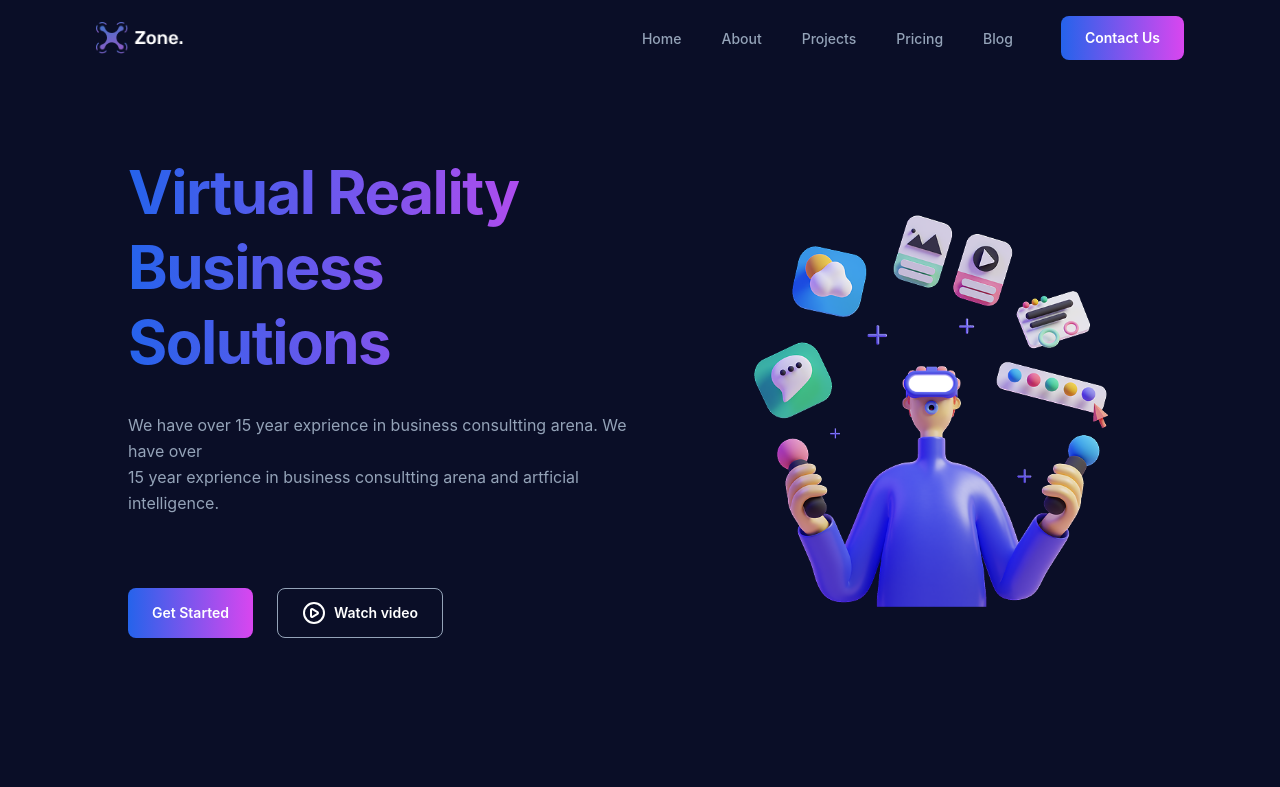
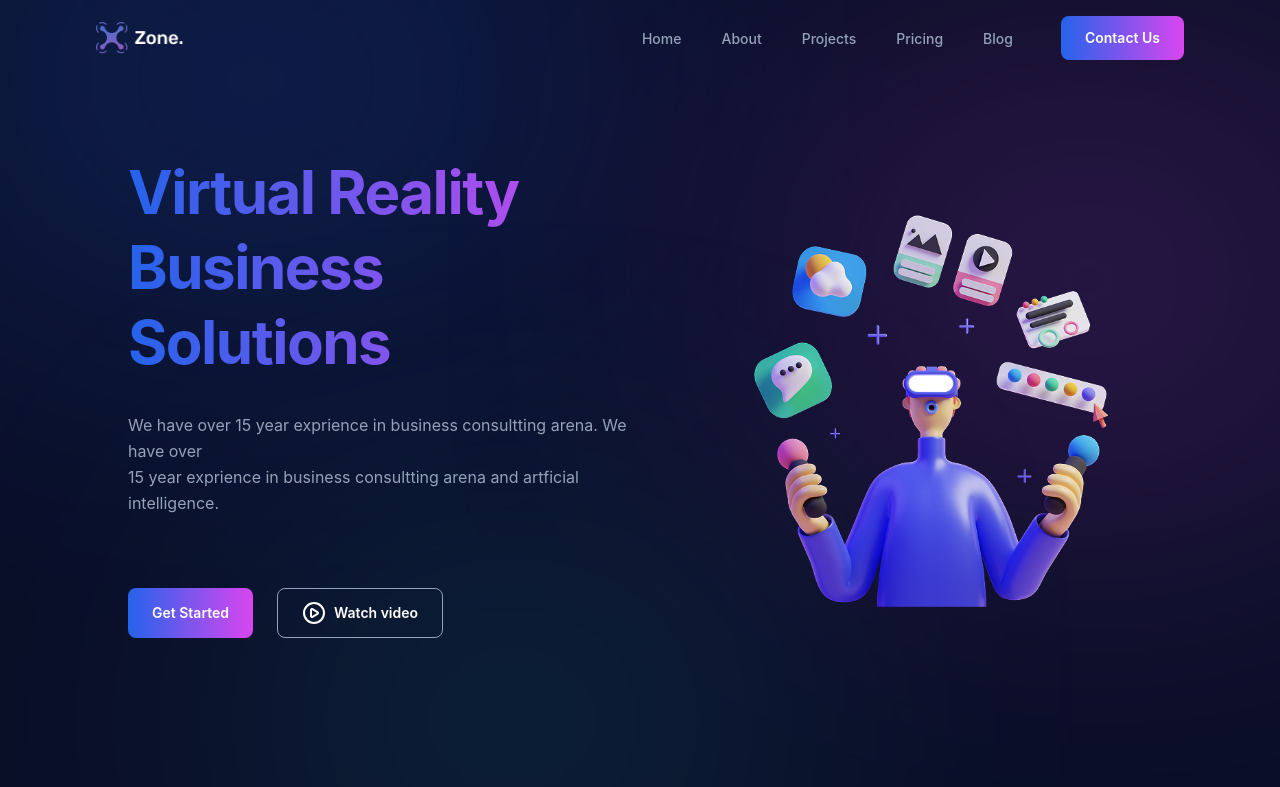
Before and after one commit to kyler004/x-zone-landing-page, a React (Vite) app: page / in a window 1280 px wide. Shown: the top 787 px of the page. Built offline with nearby package versions, Linux system fonts and the light colour scheme.

Commit message:
Added subtle glow effects on the background

```diff
--- a/src/App.jsx
+++ b/src/App.jsx
@@ -10,7 +10,16 @@ import Newsletter from "./components/Newsletter";
 
 const App = () => {
   return (
-    <div>
+    <div className="relative min-h-screen bg-primary overflow-hidden">
+      {/* Background Glow Effects */}
+      <div className="fixed inset-0 z-0 pointer-events-none">
+        <div className="absolute top-[-20%] left-[-10%] w-[60%] h-[60%] rounded-full bg-accent-blue/20 blur-[150px]" />
+        <div className="absolute top-[10%] right-[-10%] w-[50%] h-[50%] rounded-full bg-accent-purple/20 blur-[150px]" />
+        <div className="absolute bottom-[-10%] left-[20%] w-[40%] h-[40%] rounded-full bg-accent-cyan/15 blur-[150px]" />
+      </div>
+
+      {/* Main Content */}
+      <div className="relative z-10">
         <Navbar />
         <Hero />
         <Services />
@@ -20,6 +29,7 @@ const App = () => {
         <Newsletter />
         <Footer />
       </div>
+    </div>
   );
 };
 
```
Lines whose indentation alone changed are shown as unchanged.
